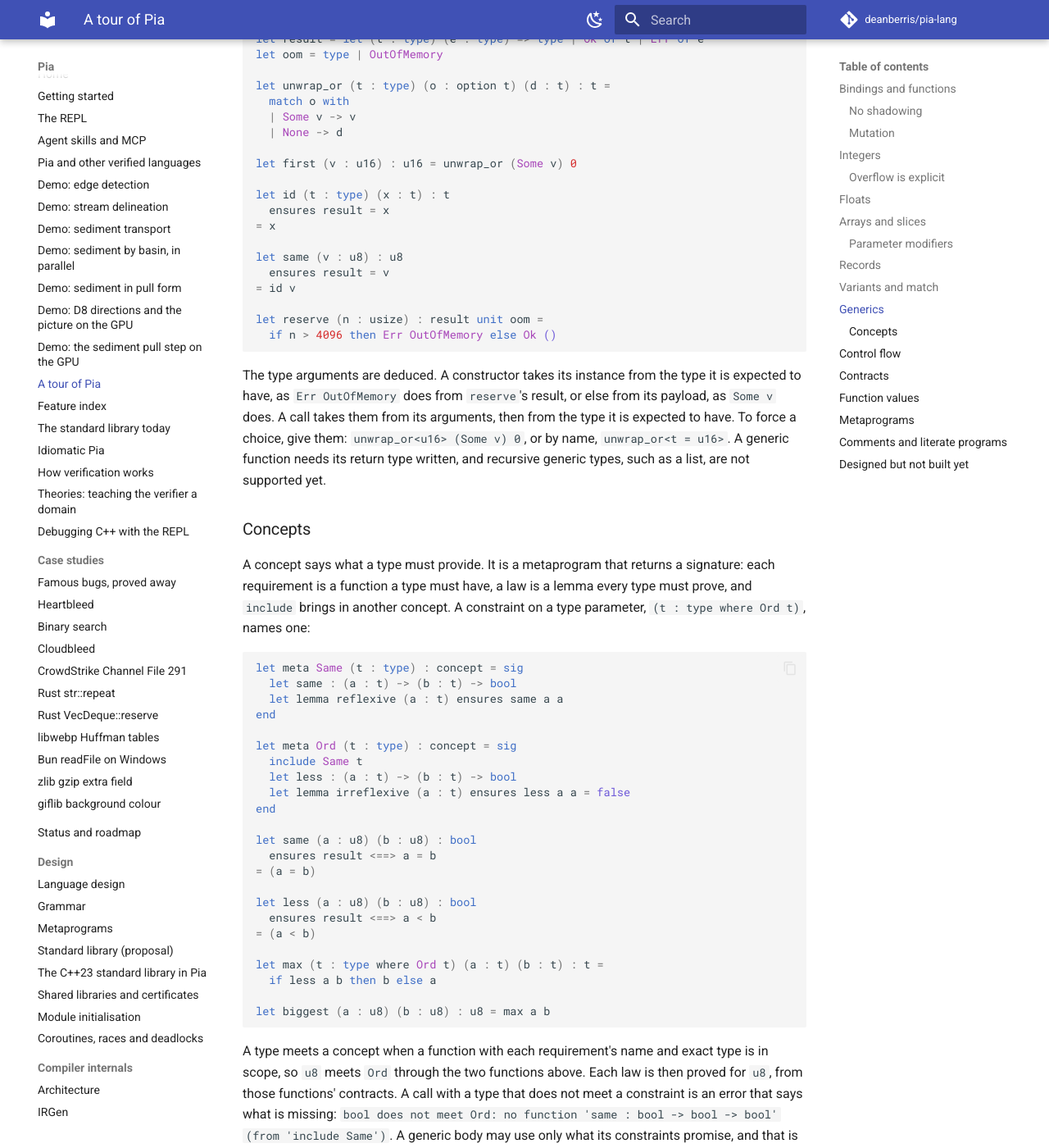
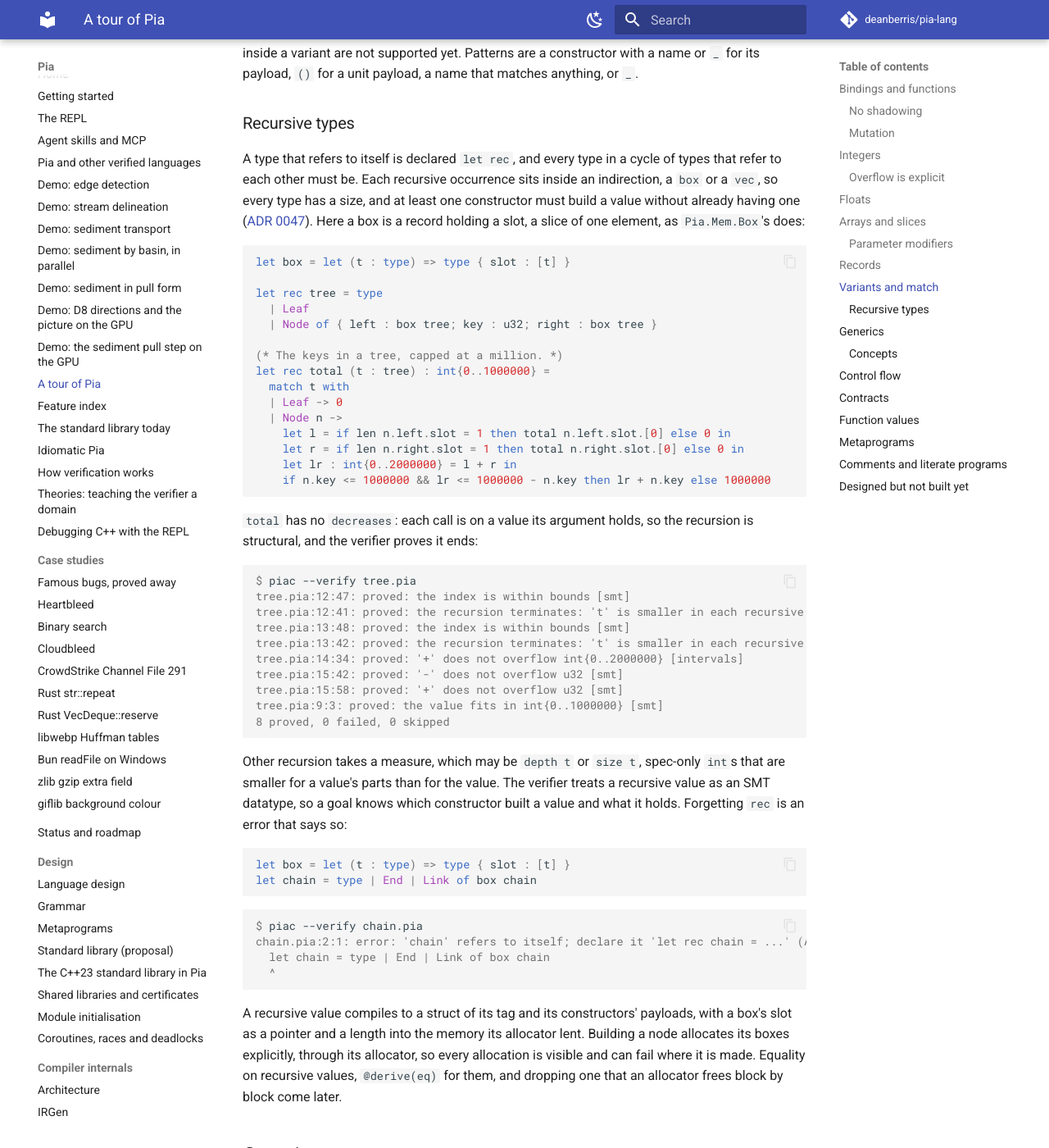
Before and after one commit to deanberris/pia-lang, an MkDocs documentation site: the page built from docs/tour.md, in a window 1280 px wide and 1400 px high, scrolled down 7741 px. Shown: the whole window at 82% size. Built offline with MkDocs 1.6.1 and Material for MkDocs 9.7.7, drawn with Linux system fonts in a browser that asks for light colours; comment, search, counter and statistics services are not loaded; some of the changed text lies outside the part shown.

Commit message:
Tour: recursive types, and arrays returned by value (#476)
Both landed without public docs: `let rec` types (ADR 0047, steps 1 to
3) and array results (#395). Each section has a small proved example,
and its console output is from a real run of piac.


Claude-Session: https://claude.ai/code/session_01SkMSardFyu5XUgfs1s65Gs

Co-authored-by: Claude Opus 5.5 <noreply@anthropic.com>

````diff
--- a/docs/tour.md
+++ b/docs/tour.md
@@ -163,6 +163,25 @@ let square (i : int{0..3}) : u16
 
 Constant data cannot be passed to an `out` or `inout` parameter. For now the elements must be integer literals.
 
+Arrays are values, so a function can return one. The caller makes room for it, and the result is a copy, never storage the callee owned:
+
+<!-- example: reversed.pia -->
+```ocaml
+let reversed (xs : [u8; 4]) : [u8; 4]
+  ensures forall (i in 0 .. 4). result.[i] = xs.[3 - i]
+= let r : mutable [u8; 4] = [0; 0; 0; 0] in
+  for i in 0 .. 4
+    invariant forall (j in 0 .. i). r.[j] = xs.[3 - j]
+  do r.[i] <- xs.[3 - i] done;
+  r
+
+let first_of_reversed (xs : [u8; 4]) : u8
+  ensures result = xs.[3]
+= let r = reversed xs in r.[0]
+```
+
+The caller sees only `reversed`'s contract, and that is enough for `first_of_reversed`.
+
 `abort ()` stops the program. Its precondition is `false`, so every `abort` is a goal that it is never reached: it marks a case the contracts rule out.
 
 ### Parameter modifiers
@@ -285,6 +304,62 @@ let roundtrip (x : u32) : u32
 ```
 
 A payload's type can be an integer, `bool`, a record, another variant or `unit`. Arrays and slices inside a variant are not supported yet. Patterns are a constructor with a name or `_` for its payload, `()` for a unit payload, a name that matches anything, or `_`.
+
+### Recursive types
+
+A type that refers to itself is declared `let rec`, and every type in a cycle of types that refer to each other must be. Each recursive occurrence sits inside an indirection, a `box` or a `vec`, so every type has a size, and at least one constructor must build a value without already having one ([ADR 0047](adr/0047-recursive-sum-types-and-shared-references.md)). Here a box is a record holding a slot, a slice of one element, as `Pia.Mem.Box`'s does:
+
+<!-- example: tree.pia -->
+```ocaml
+let box = let (t : type) => type { slot : [t] }
+
+let rec tree = type
+  | Leaf
+  | Node of { left : box tree; key : u32; right : box tree }
+
+(* The keys in a tree, capped at a million. *)
+let rec total (t : tree) : int{0..1000000} =
+  match t with
+  | Leaf -> 0
+  | Node n ->
+    let l = if len n.left.slot = 1 then total n.left.slot.[0] else 0 in
+    let r = if len n.right.slot = 1 then total n.right.slot.[0] else 0 in
+    let lr : int{0..2000000} = l + r in
+    if n.key <= 1000000 && lr <= 1000000 - n.key then lr + n.key else 1000000
+```
+
+`total` has no `decreases`: each call is on a value its argument holds, so the recursion is structural, and the verifier proves it ends:
+
+```console
+$ piac --verify tree.pia
+tree.pia:12:47: proved: the index is within bounds [smt]
+tree.pia:12:41: proved: the recursion terminates: 't' is smaller in each recursive call [smt]
+tree.pia:13:48: proved: the index is within bounds [smt]
+tree.pia:13:42: proved: the recursion terminates: 't' is smaller in each recursive call [smt]
+tree.pia:14:34: proved: '+' does not overflow int{0..2000000} [intervals]
+tree.pia:15:42: proved: '-' does not overflow u32 [smt]
+tree.pia:15:58: proved: '+' does not overflow u32 [smt]
+tree.pia:9:3: proved: the value fits in int{0..1000000} [smt]
+8 proved, 0 failed, 0 skipped
+```
+
+Other recursion takes a measure, which may be `depth t` or `size t`, spec-only `int`s that are smaller for a value's parts than for the value. The verifier treats a recursive value as an SMT datatype, so a goal knows which constructor built a value and what it holds. Forgetting `rec` is an error that says so:
+
+<!-- example: chain.pia -->
+<!-- expect: fail -->
+```ocaml
+let box = let (t : type) => type { slot : [t] }
+let chain = type | End | Link of box chain
+```
+
+```console
+$ piac --verify chain.pia
+chain.pia:2:1: error: 'chain' refers to itself; declare it 'let rec chain = ...' (ADR 0047)
+  let chain = type | End | Link of box chain
+  ^
+```
+
+A recursive value compiles to a struct of its tag and its constructors' payloads, with a box's slot as a pointer and a length into the memory its allocator lent. Building a node allocates its boxes explicitly, through its allocator, so every allocation is visible and can fail where it is made. Equality on recursive values, `@derive(eq)` for them, and dropping one that an allocator frees block by block come later.
 
 ## Generics
 
````
